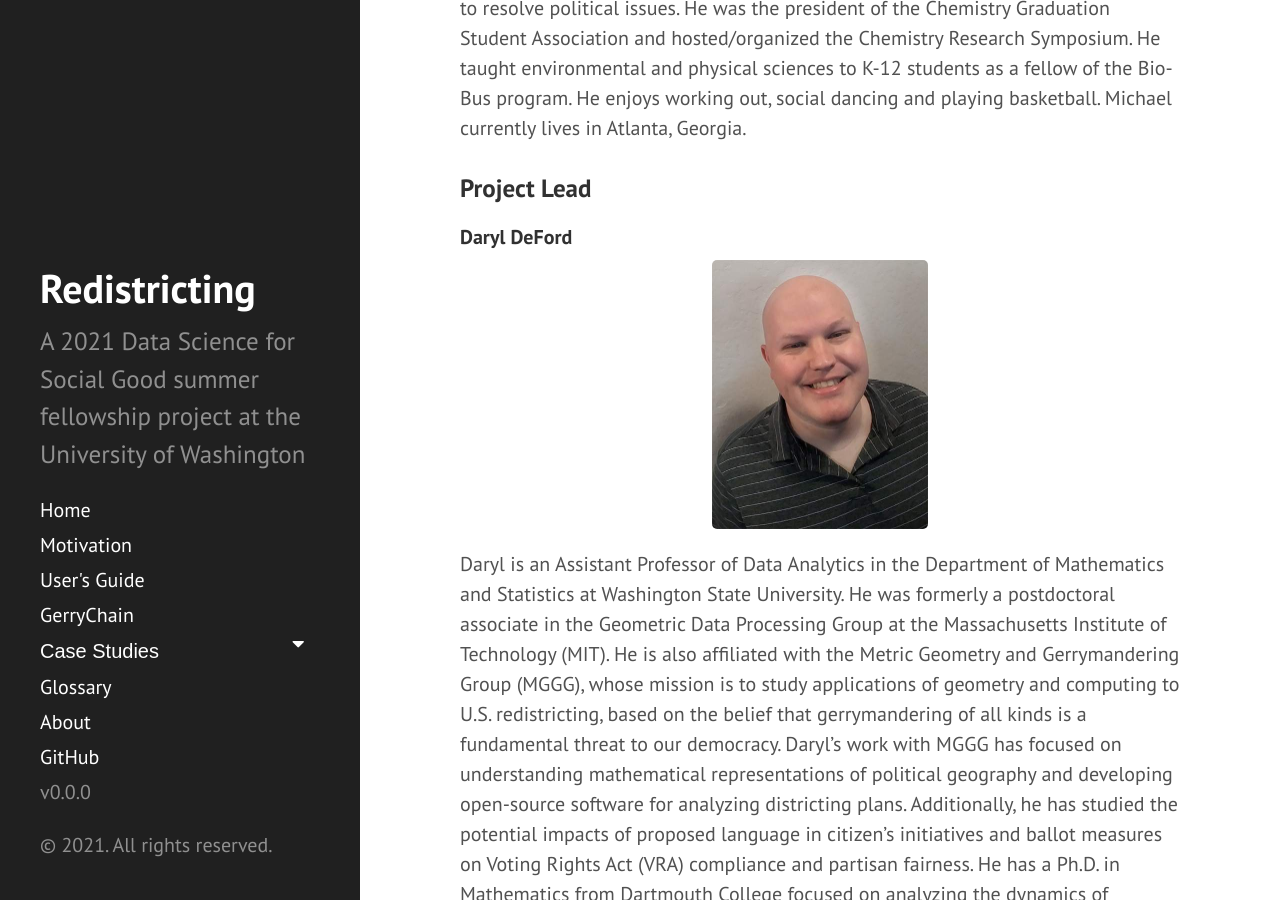
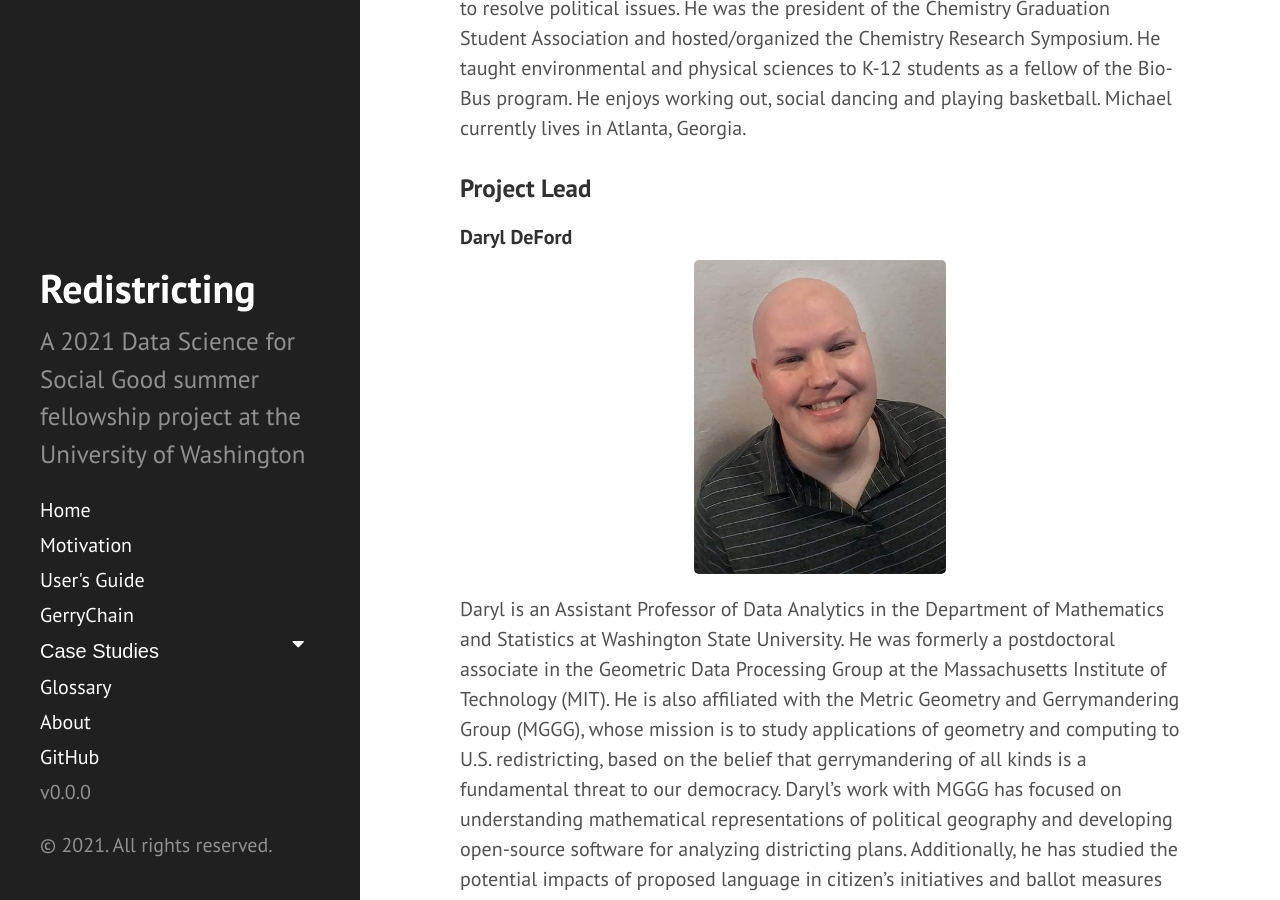
Before and after one commit to uwescience/DSSG2021-redistricting-website, a Jekyll site: the page built from about.md, in a window 1280 px wide and 900 px high, scrolled down 2988 px. Built offline with Jekyll 4.4.1, drawn with Linux system fonts in a browser that asks for light colours.

Commit message:
Update about.md

```diff
--- a/about.md
+++ b/about.md
@@ -33,7 +33,7 @@ Michael Gregory Souffrant is a Ph.D. candidate in Computational Biophysical Chem
 
 #### Daryl DeFord
 
-<center><img src="{{ site.url }}{{ site.baseurl }}/assets/img/about-daryl.jpg" style="width: 30%; height: 30%"></center>
+<center><img src="{{ site.url }}{{ site.baseurl }}/assets/img/about-daryl.jpg" style="width: 35%; height: 35%"></center>
 
 Daryl is an Assistant Professor of Data Analytics in the Department of Mathematics and Statistics at Washington State University. He was formerly a postdoctoral associate in the Geometric Data Processing Group at the Massachusetts Institute of Technology (MIT). He is also affiliated with the Metric Geometry and Gerrymandering Group (MGGG), whose mission is to study applications of geometry and computing to U.S. redistricting, based on the belief that gerrymandering of all kinds is a fundamental threat to our democracy. Daryl’s work with MGGG has focused on understanding mathematical representations of political geography and developing open-source software for analyzing districting plans. Additionally, he has studied the potential impacts of proposed language in citizen’s initiatives and ballot measures on Voting Rights Act (VRA) compliance and partisan fairness. He has a Ph.D. in Mathematics from Dartmouth College focused on analyzing the dynamics of information flow in social networks.
 
```
